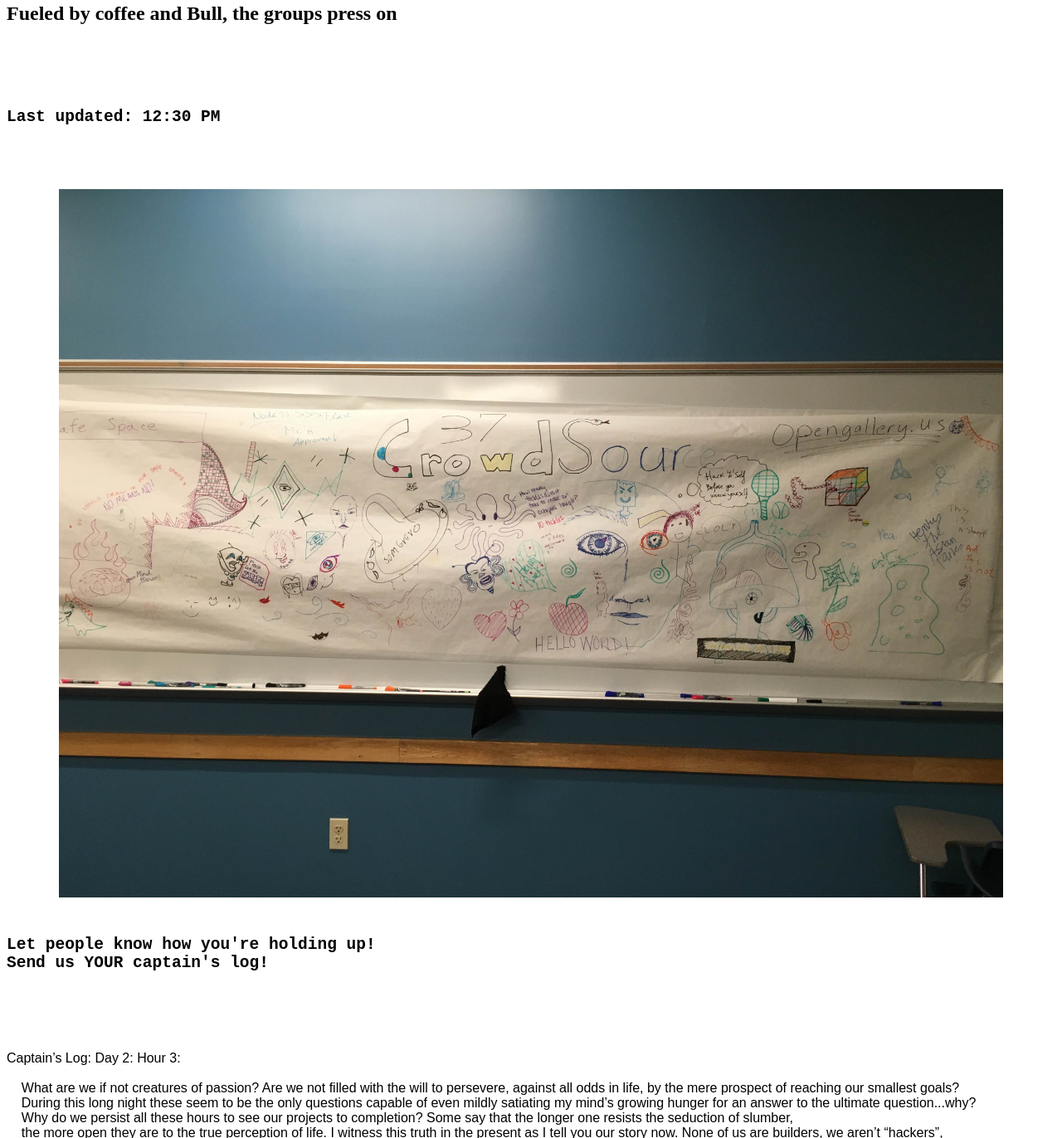
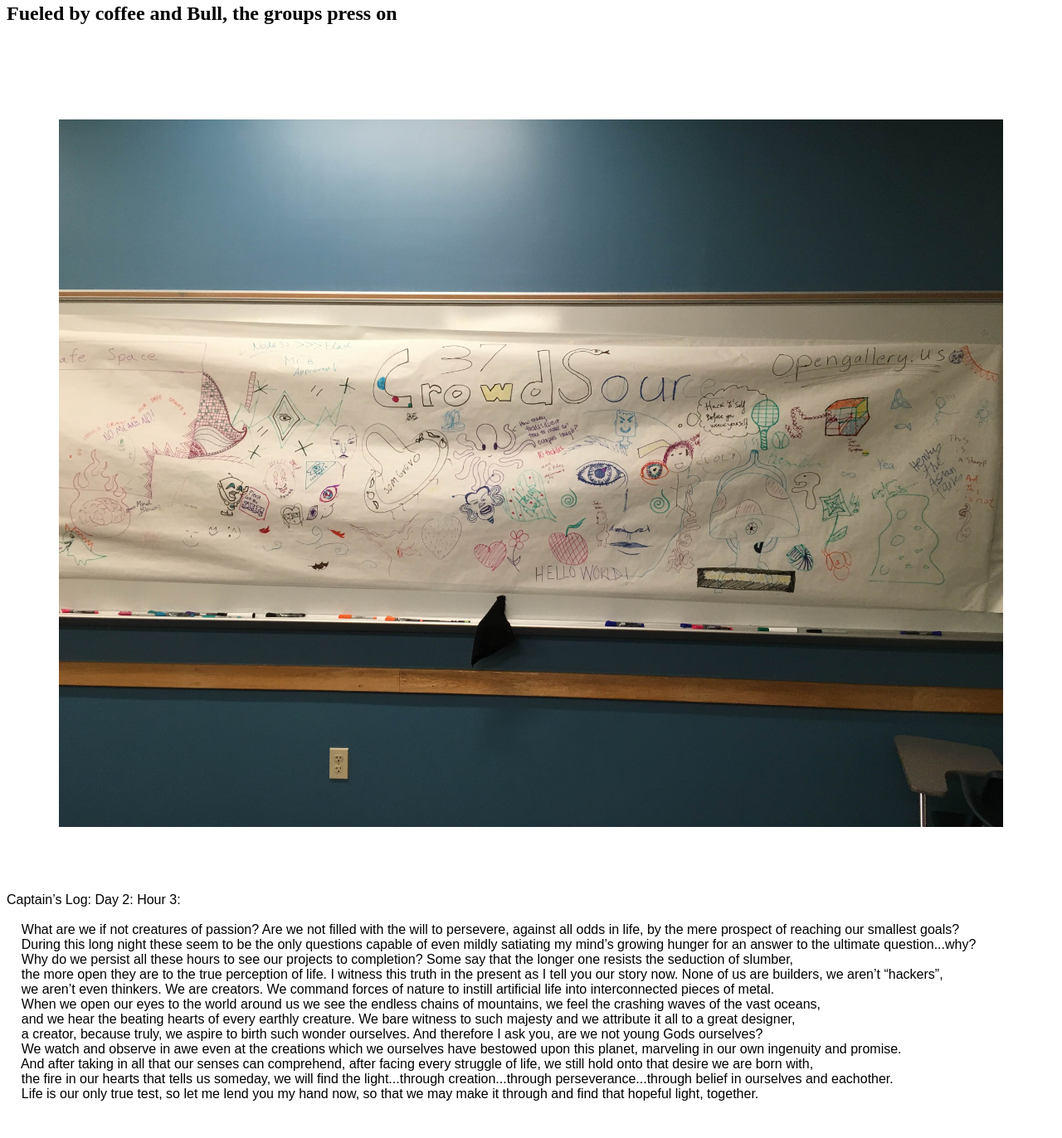
Before and after one commit to keithemiller/opengallery, a plain HTML site: page index.html in a window 1280 px wide. Shown: the part 317-1689 px from the top of the page at 83% size. Drawn offline with Linux system fonts and the light colour scheme.

Commit message:
Update index.html

```diff
--- a/index.html
+++ b/index.html
@@ -17,14 +17,10 @@ If you need a break from hacking PLEASE feel free to come by and add some artwor
 <br>
 <br>
 <pre>
-
-<h2>Last updated: 12:30 PM</h2>
 <br>
 <div style=text-align:center>
 <img src=./IMG_1964.JPG width=90% align=middle>
 </div>
-
-<h2>Let people know how you're holding up!<br>Send us YOUR captain's log!</h2>
 <br>
 <p style=word-wrap:break-word;font-family:arial>
 Captain’s Log: Day 2: Hour 3:
```
